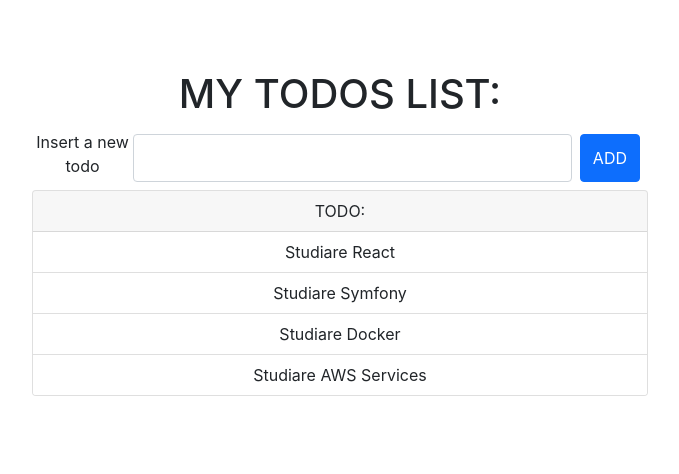
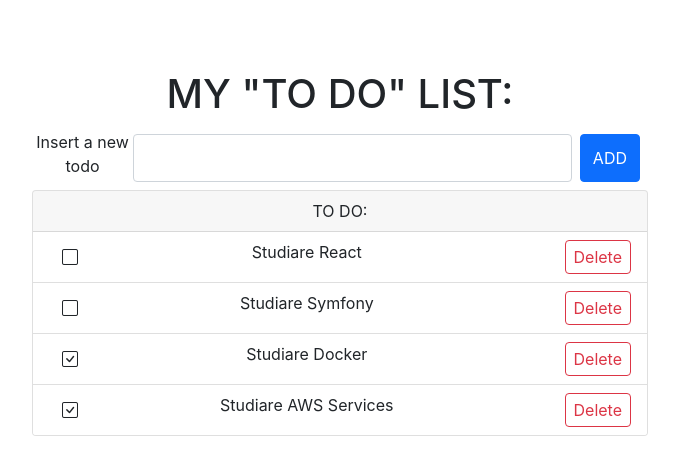
Before and after one commit to andreaMolteni/myReactApp, a React (Create React App) app: page /todos in a window 1280 px wide. Shown: the top 474 px of the page, without its empty margins (300-979 px from the left). Built offline with nearby package versions, Linux system fonts and the light colour scheme.

Commit message:
redux con tool kit, addTodo, removeTOdo, oggleTodo

```diff
--- a/package.json
+++ b/package.json
@@ -7,6 +7,7 @@
     "@testing-library/jest-dom": "^4.2.4",
     "@testing-library/react": "^9.3.2",
     "@testing-library/user-event": "^7.1.2",
+    "bootstrap-icons": "^1.5.0",
     "react": "^17.0.2",
     "react-dom": "^17.0.2",
     "react-redux": "^7.2.3",
--- a/src/App.js
+++ b/src/App.js
@@ -1,71 +1,51 @@
-import React, { useState, useEffect, useRef } from 'react';
+import React, { useRef } from 'react';
+import { useSelector, useDispatch } from 'react-redux';
+import { addTodo } from './features/todos/todoSlice';
+import Todos from './features/todos/todos';
 import './App.css';
 
+function App() {  // dispatch è tra le prorprietà del componente App
 
-const initTodos = [
-  {
-    name: 'Studiare React',
-    dueDate: new Date().toLocaleDateString(),
-    user_id: 1,
-  },
-  {
-    name: 'Studiare Symfony',
-    dueDate: new Date().toLocaleDateString(),
-    user_id: 2,
-  },
-  {
-    name: 'Studiare Docker',
-    dueDate: new Date().toLocaleDateString(),
-    user_id: 3,
-  },
-  {
-    name: 'Studiare AWS Services',
-    dueDate: new Date().toLocaleDateString(),
-    user_id: 4,
-  }
-]
+  // const todos = [];
 
-function App() {
+  const todos = useSelector(state => state.todos);
+  const dispatch = useDispatch()
 
-  const [todos, setTodos] = useState([]);
-
-  useEffect(() => {
-    setTodos(initTodos)
-    return () => {
-      // cleanup
-    }
-  }, []);
-
-  const todoEl = useRef('');
-
-  const addTodo = (e) => {
+  // const [todos, setTodos] = useState([]);
+  const manageAddTodoClick = (e) => {
     e.preventDefault();
-    const newId = todos.map(e => e.user_id).reduce((p, c) => Math.max(p, c)) + 1;
+    console.log(todos);
+    var newId = todos.map(e => e.user_id).reduce((p, c) => Math.max(p, c)) + 1;
     const newTodo = {
       name: todoEl.current.value,
       dueDate: new Date().toLocaleDateString(),
       user_id: newId,
     };
+    dispatch(addTodo(newTodo, todos));
+    todoEl.current.value = '';
+  }
 
-    setTodos([
-      newTodo,
-      ...todos
-    ]);
+  // useEffect(() => {
+  //   setTodos(initTodos)
+  //   return () => {
+  //     // cleanup
+  //   }
+  // }, []);
 
-    todoEl.current.value = '';
-  };
+  const todoEl = useRef('');
 
   return (
     <div className="App container-fluid">
       <div className="row d-flex justify-content-center  text-center">
-        <h1>MY TODOS LIST:</h1>
+        <h1>MY "TO DO" LIST:</h1>
+          {/* <AddTodo/> */}
         <form>
           <div className="row d-flex justify-content-center  text-center">
             <div className="col-md-6">
               <div className="form-groupd d-flex m-1">
                 <label htmlFor="todo" className="form-label">Insert a new todo</label>
                 <input ref={todoEl} className="form-control m-1" name="todo" id="todo" />
-              <button onClick={addTodo} className="btn  btn-primary m-1">ADD</button>
+                <button onClick={manageAddTodoClick} className="btn  btn-primary m-1">ADD</button>
               </div>
             </div>
           </div>
@@ -73,11 +53,9 @@
         <div className="col-md-6">
           <div className="card todos-cards-wrapper text-center">
             <div className="card-header">
-              TODO:
+              TO DO:
             </div>
-            <ul className="list-group list-group-flush">
-              {todos.map(todo => { console.log(todos); return <li key={todo.name} className="list-group-item">{todo.name}</li> })}
-            </ul>
+              <Todos todos={todos}/>
           </div>
         </div>
       </div>
@@ -85,4 +63,20 @@
   );
 }
 
+
+// Vecchio codice
+// // Connettiamo il componente App alla store
+// const matchStateToProps = (state) => {
+//   return {todos: [...state]};
+// }
+
+// // const mapDispatchToProps = (dispatch) => {
+// //   return ({
+// //     addTodo: (name,todos) => dispatch(addTodo(name,todos)),
+// //     removeTodo: (todo) => dispatch(removeTodo(todo))
+// //   })
+// // }
+// // const createConnector = connect(matchStateToProps, mapDispatchToProps);
+// const createConnector = connect(matchStateToProps, {addTodo, removeTodo});
+// export default createConnector(App);
 export default App;
--- a/src/app/store.js
+++ b/src/app/store.js
@@ -1,8 +1,8 @@
 import { configureStore } from '@reduxjs/toolkit';
-import counterReducer from '../features/counter/counterSlice';
+import todosReducer from '../features/todos/todoSlice';
 
 export const store = configureStore({
   reducer: {
-    counter: counterReducer,
+    todos: todosReducer,
   },
 });
--- /dev/null
+++ b/src/features/todos/todo.js
@@ -0,0 +1,13 @@
+import React from 'react';
+import { removeTodo, toggleTodo } from './todoSlice';
+import { useDispatch } from 'react-redux';
+
+export default function Todo ({todoItem}){
+    const dispatch = useDispatch()
+    const completedCheckbox = todoItem.completed ? <i className="bi-check-square"></i>: <i className="bi-square"></i>;
+    return  <li key={todoItem.user_id} className="list-group-item">
+                <button onClick={() => dispatch(toggleTodo(todoItem))} className="btn position-absolute top-50 start-0 ms-3 translate-middle-y">{completedCheckbox}</button>
+                {todoItem.name}
+                <button type="button" onClick={() => dispatch(removeTodo(todoItem))} className="btn btn-outline-danger float-end px-2 py-1">Delete</button>
+            </li>
+}
--- /dev/null
+++ b/src/features/todos/todoSlice.js
@@ -0,0 +1,60 @@
+import { createSlice } from '@reduxjs/toolkit';
+
+
+const initTodos = [
+    {
+      name: 'Studiare React',
+      dueDate: new Date().toLocaleDateString(),
+      user_id: 1,
+      completed: false
+    },
+    {
+      name: 'Studiare Symfony',
+      dueDate: new Date().toLocaleDateString(),
+      user_id: 2,
+      completed: false
+    },
+    {
+      name: 'Studiare Docker',
+      dueDate: new Date().toLocaleDateString(),
+      user_id: 3,
+      completed: true
+    },
+    {
+      name: 'Studiare AWS Services',
+      dueDate: new Date().toLocaleDateString(),
+      user_id: 4,
+      completed: true
+    }
+  ];
+
+
+export const todoSlice = createSlice(
+    {
+        name: 'todos',
+        initialState: initTodos,
+        reducers: {
+            addTodo(state, action){
+              console.log('reducer',{state, action})
+              return [action.payload, ...state];
+            },
+            removeTodo(state, action){
+              return state.filter(todo => todo.user_id !== action.payload.user_id);
+            },
+            toggleTodo(state, action){
+              console.log(action.payload);
+              state.map( todo => {
+                if (todo.user_id === action.payload.user_id){
+                  todo.completed = !todo.completed;
+                }
+                return todo;
+              })
+            }
+        }
+    }
+
+);
+console.log(todoSlice)
+const {actions, reducer } = todoSlice;
+export const {addTodo, removeTodo,toggleTodo } = actions;
+export default reducer
--- /dev/null
+++ b/src/features/todos/todos.js
@@ -0,0 +1,8 @@
+import React from 'react';
+import Todo from './todo';
+
+export default function Todos ({todos}){
+    return  <ul className="list-group list-group-flush">
+                {todos.map(todo => <Todo todoItem={todo} key={todo.user_id}/>)}
+            </ul>
+}
--- a/src/index.js
+++ b/src/index.js
@@ -3,8 +3,10 @@
 import './index.css';
 import App from './App';
 import { store } from './app/store';
+// import {store} from './store';
 import { Provider } from 'react-redux';
 import * as serviceWorker from './serviceWorker';
+import 'bootstrap-icons/font/bootstrap-icons.css';
 
 ReactDOM.render(
   <React.StrictMode>
```
Also changed, not shown: src/action/index.js (added, +23 -0 lines), src/store.js (added, +41 -0 lines), 2 other files (tests, documents, lock files or other folders). Lines whose indentation alone changed are shown as unchanged.
